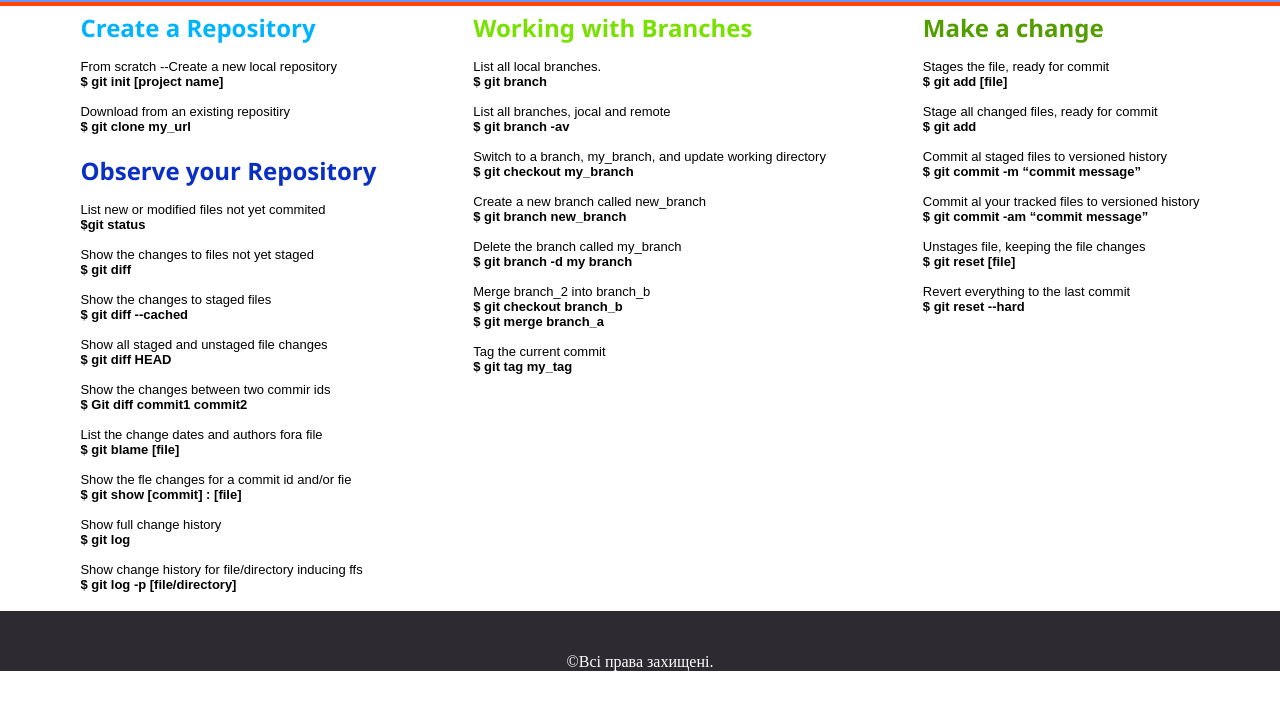
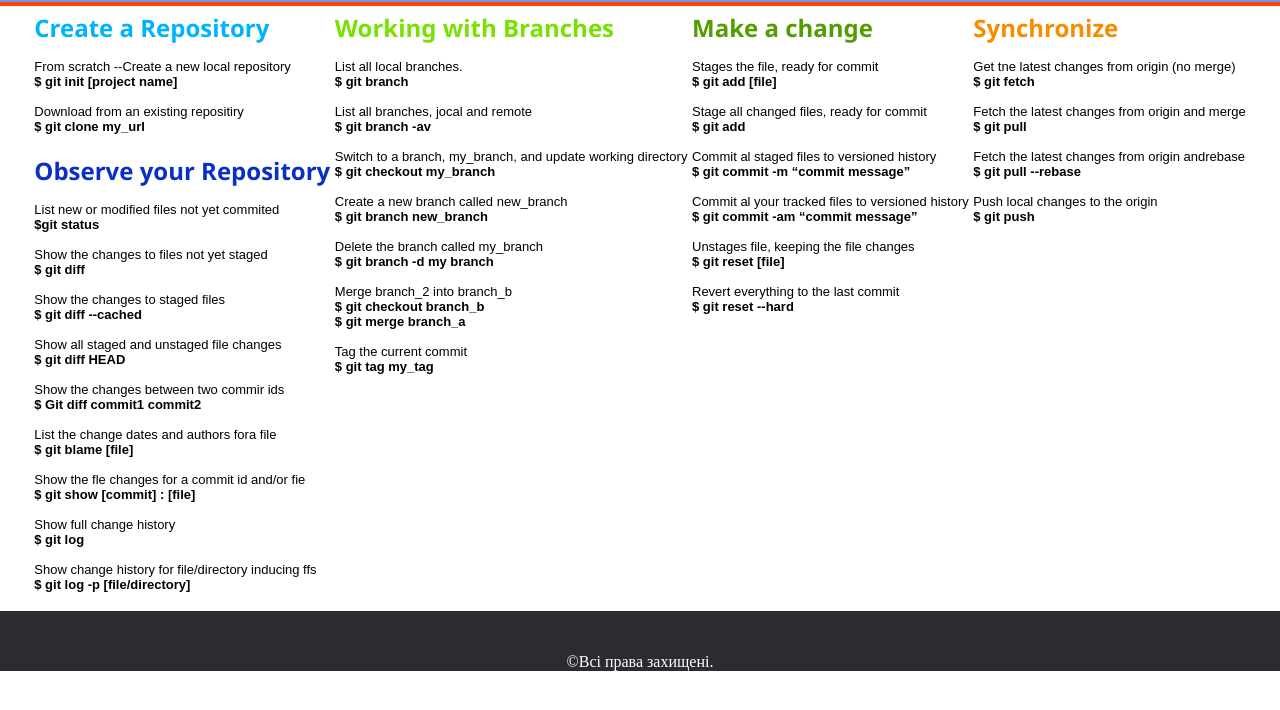
Before and after one commit to Larin-Pavlo-201TN-1/3WEB, a plain HTML site: page lab13-2/Larin_lab_13-2.html in a window 1280 px wide. Shown: the part 68-778 px from the top of the page. Drawn offline with Linux system fonts and the light colour scheme.

Commit message:
synchronize

```diff
--- a/lab13-2/Larin_lab_13-2.html
+++ b/lab13-2/Larin_lab_13-2.html
@@ -80,6 +80,19 @@
             <p>Revert everything to the last commit</p>
             <p class="comand">$ git reset --hard</p>
         </div>
+        <div class="two">
+            <div class="synchronize">
+                <h2>Synchronize</h2>
+                <p>Get tne latest changes from origin (no merge)</p>
+                <p class="comand">$ git fetch</p>
+                <p>Fetch the latest changes from origin and merge</p>
+                <p class="comand">$ git pull</p>
+                <p>Fetch the latest changes from origin andrebase</p>
+                <p class="comand">$ git pull --rebase</p>
+                <p>Push local changes to the origin</p>
+                <p class="comand">$ git push</p>
+            </div>
+        </div>
 
     </div>
 
```
